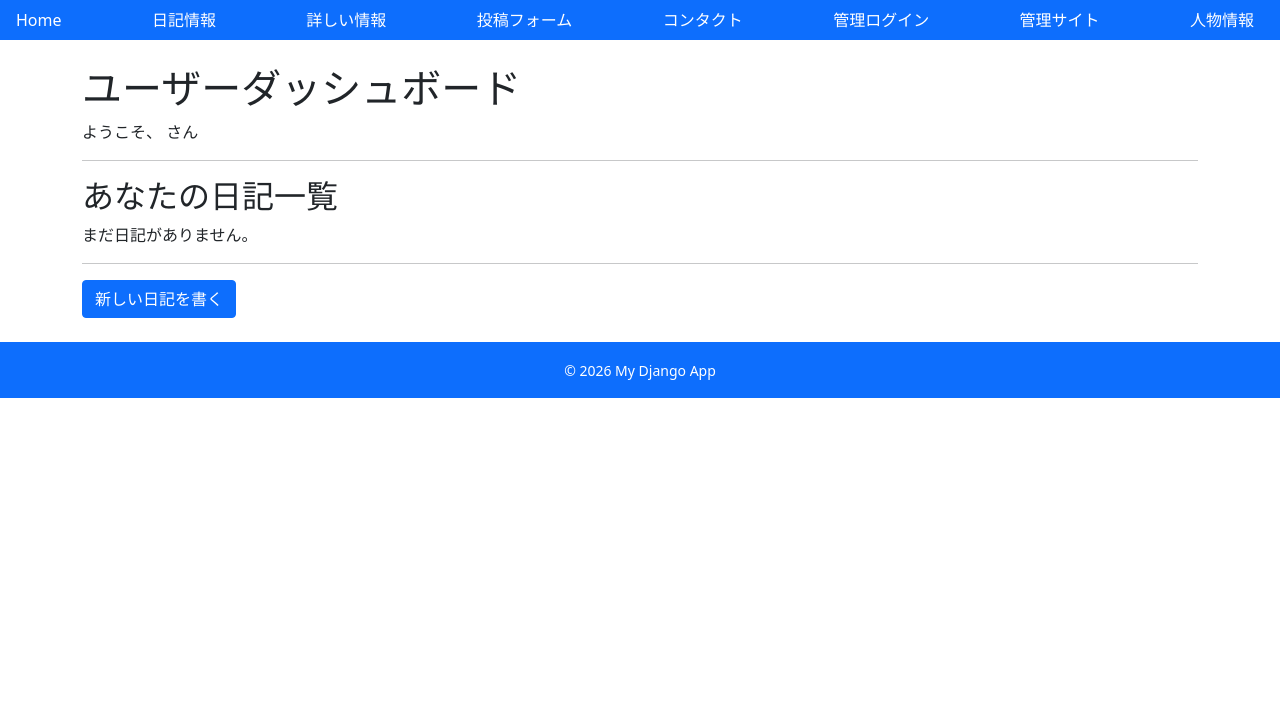
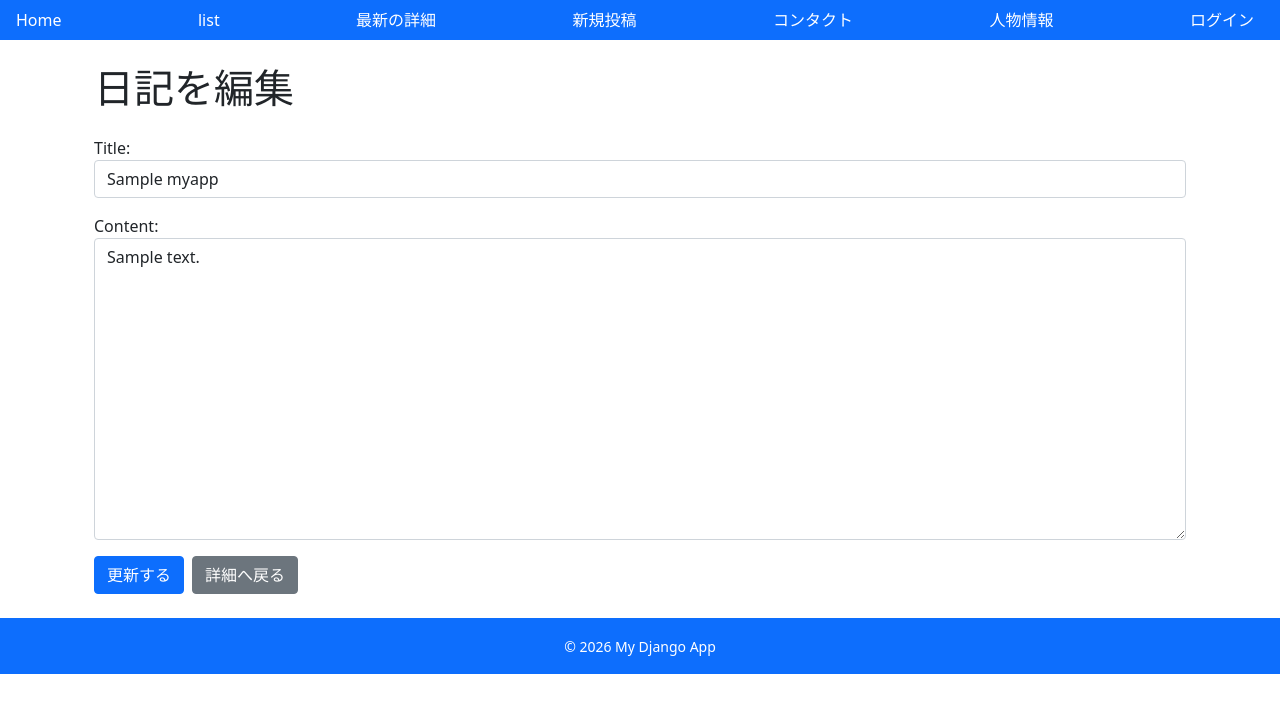
Before and after one commit to canape360/django-canape, a Django app: page /myapp/update/1/ in a window 1280 px wide. Shown: the top 713 px of the page. Run offline with Django 4.2, Linux system fonts and the light colour scheme; tables that the repository leaves empty hold one stand-in row (values such as "Sample post").

Commit message:
Fix templates, routing, and prepare for Render deployment

```diff
--- a/src/main/settings.py
+++ b/src/main/settings.py
@@ -32,6 +32,7 @@ ALLOWED_HOSTS = ["*"]
 # ========================
 LOGIN_URL = '/accounts/login/'
 LOGIN_REDIRECT_URL = 'myapp:person_list'
+LOGOUT_REDIRECT_URL = '/'
 
 # ========================
 # Installed Apps
--- a/src/main/urls.py
+++ b/src/main/urls.py
@@ -4,6 +4,8 @@ from django.conf import settings
 from django.conf.urls.static import static
 
 from myapp.views import IndexView, AboutView, signup_view
+from django.views.generic import TemplateView
+
 
 urlpatterns = [
     path('admin/', admin.site.urls),
@@ -13,6 +15,7 @@ urlpatterns = [
 
     # ✅ 一般ユーザー登録
     path('accounts/signup/', signup_view, name='signup'),
+    path("", TemplateView.as_view(template_name="index.html")),
 
     # Django標準 認証（login / logout / password）
     path('accounts/', include('django.contrib.auth.urls')),
--- a/src/myapp/templates/base.html
+++ b/src/myapp/templates/base.html
@@ -19,26 +19,32 @@
 <body>
 <header>
   <nav class="navbar navbar-dark bg-primary px-3">
-    <style>
-      .navbar a { color: white; text-decoration: none; margin-right: 10px; }
-    </style>
+  <style>
+    .navbar a { color: white; text-decoration: none; margin-right: 10px; }
+    .navbar span { color: white; margin-right: 10px; }
+  </style>
 
   <a href="/">Home</a>
-  <a href="{% url 'myapp:list' %}">日記情報</a>
+  <a href="{% url 'myapp:list' %}">list</a>
+  <a href="{% url 'myapp:detail_latest' %}">最新の詳細</a>
+  <a href="{% url 'myapp:form' %}">新規投稿</a>
+  <a href="{% url 'myapp:mymail' %}">コンタクト</a>
+  <a href="{% url 'myapp:person_list' %}">人物情報</a>
 
-  <a href="{% url 'myapp:detail' 13 %}">詳しい情報</a>
+  {% if user.is_authenticated %}
+    <span>こんにちは {{ user.username }}</span>
 
-  <a href="{% url 'myapp:form' %}">投稿フォーム</a>
+    {% if user.is_staff %}
+      <a href="/admin/">管理サイト</a>
+    {% endif %}
 
-  <a href="{% url 'myapp:mymail' %}">コンタクト</a>
-
-  <a href="{% url 'login' %}">管理ログイン</a>
-
-  <a href="/admin/">管理サイト</a>
-
-  <a href="{% url 'myapp:person_list' %}">人物情報</a>
+    <a href="{% url 'logout' %}">ログアウト</a>
+  {% else %}
+    <a href="{% url 'login' %}">ログイン</a>
+  {% endif %}
 </nav>
 </header>
+
 
 <main class="container my-4">
   {% block content %}{% endblock %}
--- a/src/myapp/templates/index.html
+++ b/src/myapp/templates/index.html
@@ -67,10 +67,6 @@
         アプリの URL を読み込みます。
       </p>
     </section>
-    <form method="post" action="{% url 'admin:logout' %}">
-    {% csrf_token %}
-    <button type="submit">ログアウト</button>
-    </form>
     <section>
       <h2>Contact</h2>
       <p>Contact us at contact@example.com</p>
--- a/src/myapp/templates/myapp/myapp_update.html
+++ b/src/myapp/templates/myapp/myapp_update.html
@@ -1,37 +1,35 @@
 {% extends "base.html" %}
-{% load static %}
+
+{% block title %}日記を編集{% endblock %}
 
 {% block content %}
-<h1>ユーザーダッシュボード</h1>
+<div class="container mt-4">
 
-<p>
-  ようこそ、<strong>{{ user.username }}</strong> さん
-</p>
+  <h1 class="mb-4">日記を編集</h1>
 
-<hr>
+  {% if form.errors %}
+    <div class="alert alert-danger">
+      {{ form.errors }}
+    </div>
+  {% endif %}
 
-<h2>あなたの日記一覧</h2>
+  <form method="post">
+    {% csrf_token %}
 
-{% if object_list %}
-  <ul class="list-group">
-    {% for diary in object_list %}
-      <li class="list-group-item">
-        <strong>{{ diary.title }}</strong><br>
-        <small>{{ diary.created_at|date:"Y-m-d H:i" }}</small><br>
-        <a href="{% url 'myapp:detail' diary.id %}">詳細</a> |
-        <a href="{% url 'myapp:update' diary.id %}">編集</a> |
-        <a href="{% url 'myapp:delete' diary.id %}">削除</a>
-      </li>
-    {% endfor %}
-  </ul>
-{% else %}
-  <p>まだ日記がありません。</p>
-{% endif %}
+    <div class="mb-3">
+      {{ form.as_p }}
+    </div>
 
-<hr>
+    <div class="d-flex gap-2">
+      <button type="submit" class="btn btn-primary">
+        更新する
+      </button>
 
-<a href="{% url 'myapp:form' %}" class="btn btn-primary">
-  新しい日記を書く
-</a>
+      <a href="{% url 'myapp:detail' object.pk %}" class="btn btn-secondary">
+        詳細へ戻る
+      </a>
+    </div>
+  </form>
 
+</div>
 {% endblock %}
--- a/src/myapp/urls.py
+++ b/src/myapp/urls.py
@@ -1,23 +1,26 @@
 from django.urls import path
 from . import views
 
-app_name = 'myapp'
+app_name = "myapp"
 
 urlpatterns = [
-    path('person_list/', views.person_list, name='person_list'),
+    # /myapp/ の入口
+    path("", views.person_list, name="root"),
 
-    path('list/', views.myappListView, name='list'),
-    path('detail/<int:pk>/', views.myappDetailView, name='detail'),
-    path('form/', views.myappCreateView, name='form'),
-    path('update/<int:pk>/', views.myappUpdateView, name='update'),
-    path('delete/<int:pk>/', views.myappDeleteView, name='delete'),
+    path("person_list/", views.person_list, name="person_list"),
 
-    path('mymail/', views.mymailCreateView, name='mymail'),
-    path('mymail_list/', views.mymail_list, name='mymail_list'),
+    path("list/", views.myappListView, name="list"),
+    path("detail/", views.myapp_detail_latest, name="detail_latest"),
+    path("detail/<int:pk>/", views.myappDetailView, name="detail"),
+    path("form/", views.myappCreateView, name="form"),
+    path("update/<int:pk>/", views.myappUpdateView, name="update"),
+    path("delete/<int:pk>/", views.myappDeleteView, name="delete"),
+
+    path("mymail/", views.mymailCreateView, name="mymail"),
+    path("mymail_list/", views.mymail_list, name="mymail_list"),
 
     # 一般ユーザー登録
     path("signup/", views.signup_view, name="signup"),
-    path("person_list/", views.person_list, name="person_list"),
 
     # 一般ユーザー専用ページ
     path("dashboard/", views.user_dashboard, name="dashboard"),
--- a/src/myapp/views.py
+++ b/src/myapp/views.py
@@ -8,6 +8,15 @@ from django.contrib import messages
 from .models import MyApp, Person, MyMail
 from .forms import MyAppForm, MyMailForm, MyMailSearchForm
 from django.contrib.auth.decorators import login_required
+
+from django.shortcuts import redirect
+
+def myapp_detail_latest(request):
+    obj = MyApp.objects.order_by("-id").first()
+    if not obj:
+        return redirect("myapp:list")
+    return redirect("myapp:detail", pk=obj.pk)
+
 
 @login_required
 def user_dashboard(request):
@@ -54,7 +63,7 @@ def myappListView(request):
 
 def myappDetailView(request, pk):
     obj = get_object_or_404(MyApp, pk=pk)
-    return render(request, "myapp/myapp-detail.html", {
+    return render(request, "myapp/myapp_detail.html", {
         "object": obj
     })
 
--- /dev/null
+++ b/templates/registration/logged_out.html
@@ -0,0 +1,5 @@
+{% extends "base.html" %}
+{% block content %}
+<p>ログアウトしました。</p>
+<a href="/">トップへ</a>
+{% endblock %}
```
Also changed, not shown: src/myapp/templates/myapp/myapp_detail.html (renamed from src/myapp/templates/myapp/myapp-detail.html, +6 -6 lines), src/myapp/templates/myapp/person_list.html (+11 -12 lines), 説明.md (+3 -0 lines).
